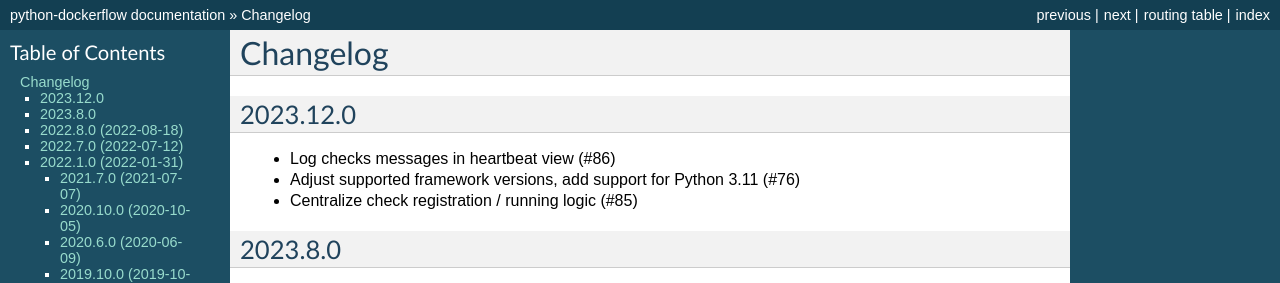
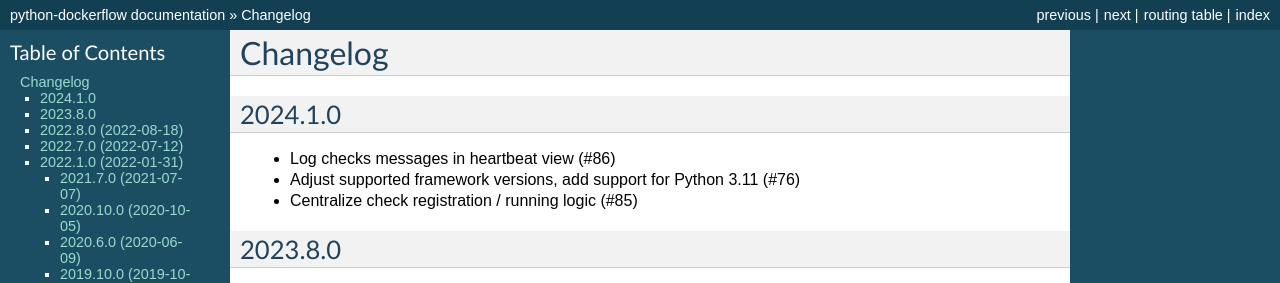
Before and after one commit to mozilla-services/python-dockerflow, a Sphinx documentation site: the page built from docs/changelog.rst, in a window 1280 px wide and 900 px high. Shown: the top 283 px of the window. Built offline with Sphinx 7.4.7, drawn with Linux system fonts in a browser that asks for light colours.

Commit message:
Adjust version number

```diff
--- a/docs/changelog.rst
+++ b/docs/changelog.rst
@@ -1,7 +1,7 @@
 Changelog
 ---------
 
-2023.12.0
+2024.1.0
 ~~~~~~~~~~~~~~~~~~~~~
 
 - Log checks messages in heartbeat view (#86)
```
